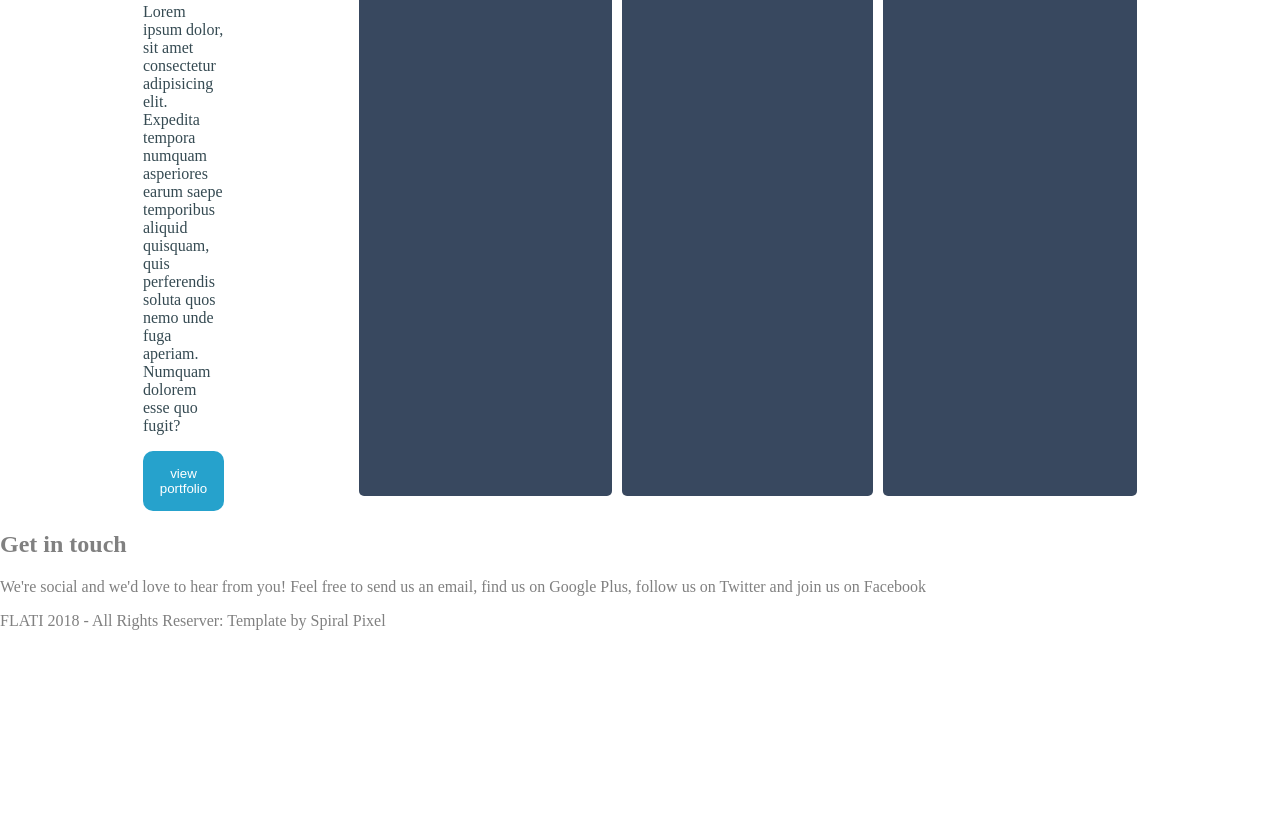
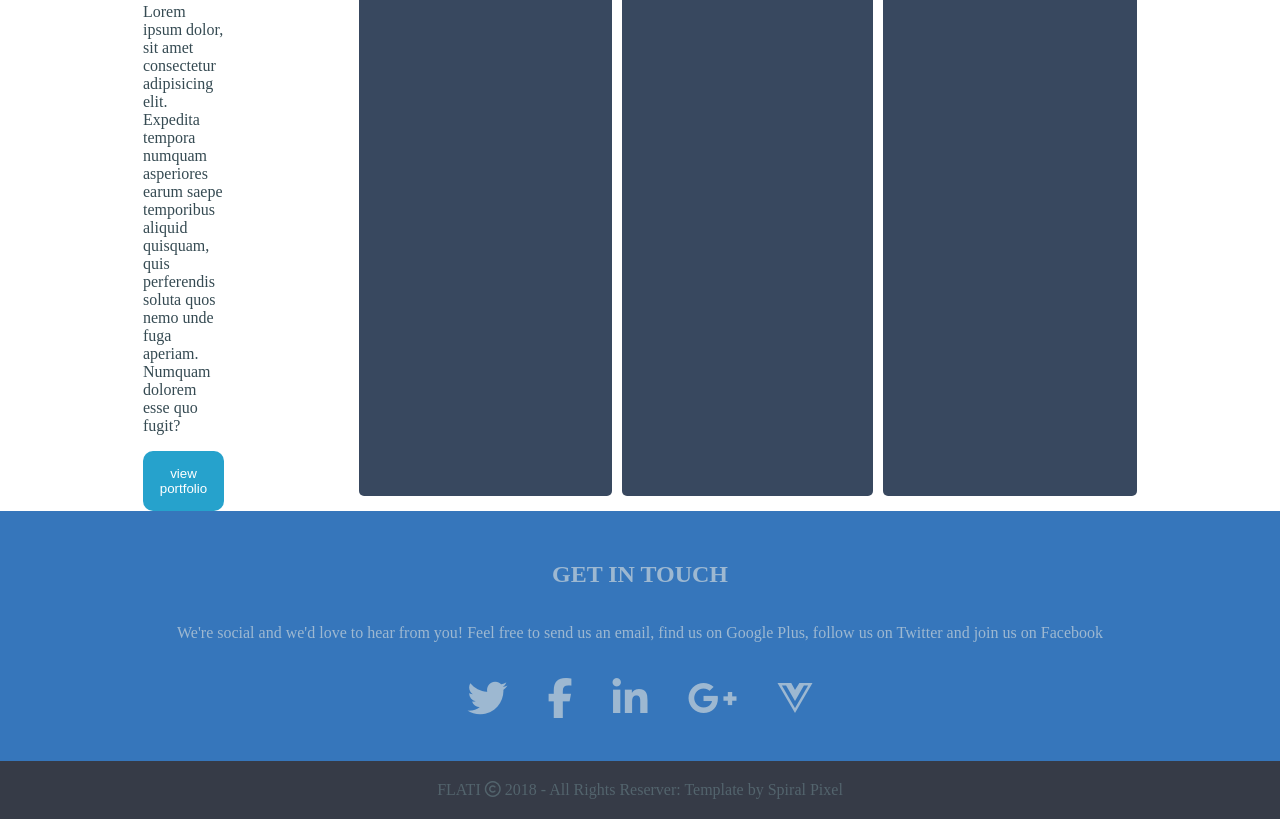
Before and after one commit to KLaNyange/Sass_Flati_Reconstitution, a website: page index.html in a window 1280 px wide. Shown: the part 1507-2326 px from the top of the page. Before the commit the page ends 2153 px from the top, so only its background shows below. Drawn offline with Linux system fonts and the light colour scheme.

Commit message:
footer fini

```diff
--- a/index.html
+++ b/index.html
@@ -44,8 +44,10 @@
                 <img src="./public/img/bg-header.png" alt="baniere fond">
             </div>
             <div class="quote">
-                <p>I think most <span id="bgblue" >programmers</span> spend the first 5 years of their career mastering <br>
-                    <span id="blue">complexity</span> and the rest of their lives learning <span id="grey">simplicity</span>-</p>
+                <p>I think most <span id="bgblue">programmers</span> spend the first 5 years of their career mastering
+                    <br>
+                    <span id="blue">complexity</span> and the rest of their lives learning <span
+                        id="grey">simplicity</span>-</p>
                 <p>Buzz Anderson</p>
             </div>
         </section>
@@ -56,7 +58,8 @@
                 </div>
                 <p>DESIGN</p>
                 <span>build for & by nerds</span>
-                <p>Like you, we love building awesome products on the web. We love it so much, we decided to help people juste like us do it easie, better, and faster.</p>
+                <p>Like you, we love building awesome products on the web. We love it so much, we decided to help people
+                    juste like us do it easie, better, and faster.</p>
             </div>
             <div class="card">
                 <div class="icon">
@@ -64,7 +67,8 @@
                 </div>
                 <p>CODE</p>
                 <span>build for & by nerds</span>
-                <p>Like you, we love building awesome products on the web. We love it so much, we decided to help people juste like us do it easie, better, and faster.</p>
+                <p>Like you, we love building awesome products on the web. We love it so much, we decided to help people
+                    juste like us do it easie, better, and faster.</p>
             </div>
             <div class="card">
                 <div class="icon">
@@ -72,7 +76,8 @@
                 </div>
                 <p>CREATE</p>
                 <span>build for & by nerds</span>
-                <p>Like you, we love building awesome products on the web. We love it so much, we decided to help people juste like us do it easie, better, and faster.</p>
+                <p>Like you, we love building awesome products on the web. We love it so much, we decided to help people
+                    juste like us do it easie, better, and faster.</p>
             </div>
             <div class="card">
                 <div class="icon">
@@ -80,7 +85,8 @@
                 </div>
                 <p>SUPPORT</p>
                 <span>build for & by nerds</span>
-                <p>Like you, we love building awesome products on the web. We love it so much, we decided to help people juste like us do it easie, better, and faster.</p>
+                <p>Like you, we love building awesome products on the web. We love it so much, we decided to help people
+                    juste like us do it easie, better, and faster.</p>
             </div>
         </section>
         <section>
@@ -89,7 +95,9 @@
                     <h2>Recent Work</h2>
                     <p>Lorem ipsum dolor sit amet consectetur adipisicing elit. Ducimus labore similique culpa rerum
                         sint, aliquam laudantium ut quaerat.</p>
-                    <p id="gris">Lorem ipsum dolor, sit amet consectetur adipisicing elit. Expedita tempora numquam asperiores earum saepe temporibus aliquid quisquam, quis perferendis soluta quos nemo unde fuga aperiam. Numquam dolorem esse quo fugit?</p>
+                    <p id="gris">Lorem ipsum dolor, sit amet consectetur adipisicing elit. Expedita tempora numquam
+                        asperiores earum saepe temporibus aliquid quisquam, quis perferendis soluta quos nemo unde fuga
+                        aperiam. Numquam dolorem esse quo fugit?</p>
                     <button>view portfolio</button>
                 </div>
                 <div class="cardImg">
@@ -113,16 +121,25 @@
         </section>
     </main>
     <footer>
-        <h2>Get in touch</h2>
-        <p>We're social and we'd love to hear from you! Feel free to send us an email, find us on Google Plus, follow us
-            on Twitter and join us on Facebook </p>
-        <a href=""></a>
-        <a href=""></a>
-        <a href=""></a>
-        <a href=""></a>
-        <a href=""></a>
+        <div class="inTouch">
+            <div class="titre">
+                <h2>GET IN TOUCH</h2>
+            </div>
+            <div class="para">
+                <p>We're social and we'd love to hear from you! Feel free to send us an email, find us on Google Plus,
+                    follow us
+                    on Twitter and join us on Facebook </p>
+            </div>
+            <div class="reseau">
+                <i class="fab fa-twitter"></i>
+                <i class="fab fa-facebook-f"></i>
+                <i class="fab fa-linkedin-in"></i>
+                <i class="fab fa-google-plus-g"></i>
+                <i class="fab fa-vuejs"></i>
+            </div>
+        </div>
         <div class="copyright">
-            <p>FLATI 2018 - All Rights Reserver: Template by Spiral Pixel</p>
+            <p>FLATI <i class="far fa-copyright"></i> 2018 - All Rights Reserver: Template by Spiral Pixel</p>
         </div>
     </footer>
 </body>
--- a/src/sass/modules/_footer.sass
+++ b/src/sass/modules/_footer.sass
@@ -0,0 +1,28 @@
+footer
+    color: #9db8d1
+    height: 300px
+    .inTouch
+        height: 250px
+        background-color: #3676bb
+        align-items: center
+    .titre
+        display: flex
+        justify-content: center
+        padding-top: 30px
+    .para
+        display: flex
+        justify-content: center
+    .reseau
+        display: flex
+        justify-content: center
+        font-size: 40px
+        i
+            margin: 20px
+
+    .copyright
+        text-align: center
+        background-color: #363b47
+        padding: 20px
+        p
+            margin: 0
+            color: #53646d
```
Also changed, not shown: public/css/app.css, 1 other file.
